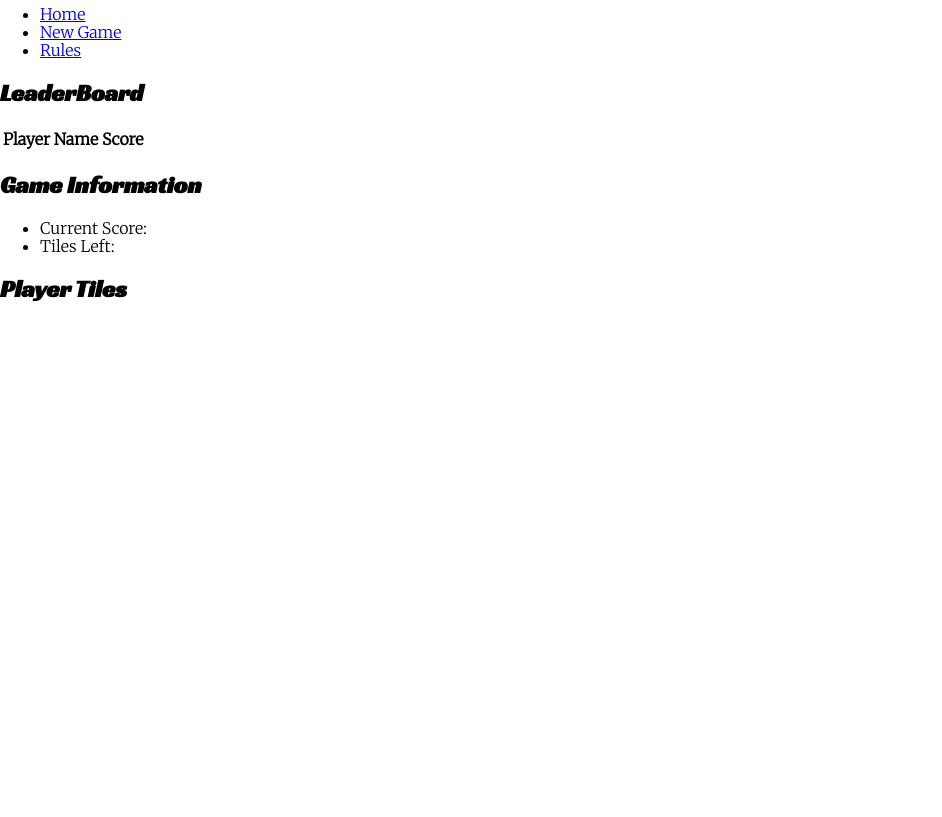
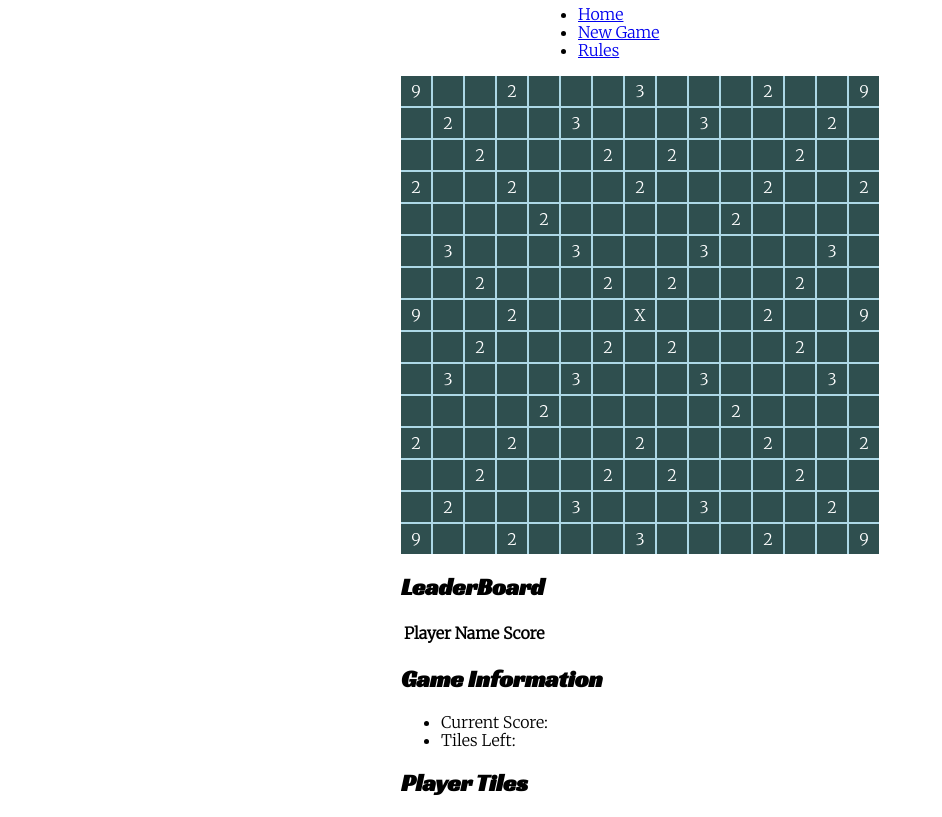
Before and after one commit to corniab/solo-scrabble, a plain HTML site: page index.html in a window 1280 px wide. Shown: the part 75-892 px from the top of the page, without its empty margins (0-942 px from the left). Before the commit the page ends 800 px from the top, so only its background shows below. Drawn offline with nearby package versions, Linux system fonts and the light colour scheme.

Commit message:
Add basic board

```diff
--- a/controller/game.js
+++ b/controller/game.js
@@ -1,6 +1,16 @@
-// Game controller for handling user input
+import { Board } from "../model/board.js";
+import { GameView } from "../view/gameView.js";
+
+/**
+ * Game controller for handling user input.
+ */
 export class Game {
-	constructor(board) {
-		this.board = board;
+	constructor() {
+		this.board = new Board();
+		this.view = new GameView("gameBoard");
+	}
+
+	createBoard() {
+		this.view.renderBoard(this.board.grid);
 	}
 }
--- a/css/small.css
+++ b/css/small.css
@@ -1,6 +1,14 @@
+* {
+	box-sizing: border-box;
+}
+
 body {
 	font-family: "Merriweather", serif;
+	display: flex;
+	flex-direction: column;
+	align-items: center;
 }
+
 h1,
 h2,
 h3,
@@ -9,3 +17,21 @@ h5,
 h6 {
 	font-family: "Racing Sans One", cursive;
 }
+
+#gameBoard {
+	display: grid;
+	grid-template-columns: repeat(15, 30px);
+	grid-template-rows: repeat(15, 30px);
+	gap: 2px;
+	background-color: lightblue;
+}
+
+.gridItem {
+	display: flex;
+	justify-content: center;
+	align-items: center;
+	width: 30px;
+	height: 30px;
+	background-color: darkslategray;
+	color: white;
+}
--- a/main.js
+++ b/main.js
@@ -0,0 +1,3 @@
+import { Game } from "./controller/game.js";
+const game = new Game();
+game.createBoard();
--- a/model/board.js
+++ b/model/board.js
@@ -5,7 +5,7 @@ import { Tile } from "./tile.js";
  */
 export class Board {
 	constructor() {
-		this.grid = [
+		this._grid = [
 			["9", " ", " ", "2", " ", " ", " ", "3", " ", " ", " ", "2", " ", " ", "9"],
 			[" ", "2", " ", " ", " ", "3", " ", " ", " ", "3", " ", " ", " ", "2", " "],
 			[" ", " ", "2", " ", " ", " ", "2", " ", "2", " ", " ", " ", "2", " ", " "],
@@ -22,7 +22,7 @@ export class Board {
 			[" ", "2", " ", " ", " ", "3", " ", " ", " ", "3", " ", " ", " ", "2", " "],
 			["9", " ", " ", "2", " ", " ", " ", "3", " ", " ", " ", "2", " ", " ", "9"],
 		];
-		this.tiles = [
+		this._tiles = [
 			new Tile("E", 12, 1),
 			new Tile("A", 9, 1),
 			new Tile("I", 9, 1),
@@ -50,6 +50,10 @@ export class Board {
 			new Tile("Q", 1, 10),
 			new Tile("Z", 1, 10),
 		];
-		this.score = 0;
+		this._score = 0;
+	}
+
+	get grid() {
+		return this._grid;
 	}
 }
--- /dev/null
+++ b/view/gameView.js
@@ -0,0 +1,22 @@
+export class GameView {
+	constructor(boardId) {
+		this.boardDiv = document.getElementById(boardId);
+	}
+	/**
+	 * Renders the game board on the page.
+	 * @param {array} grid - Array of game board values.
+	 */
+	renderBoard(grid) {
+		grid.forEach((row) => {
+			// Create div for each cell.
+			row.forEach((item) => {
+				const gridItem = document.createElement("div");
+				gridItem.classList.add("gridItem");
+				gridItem.textContent = item;
+
+				// Append Each item to grid.
+				this.boardDiv.appendChild(gridItem);
+			});
+		});
+	}
+}
```
